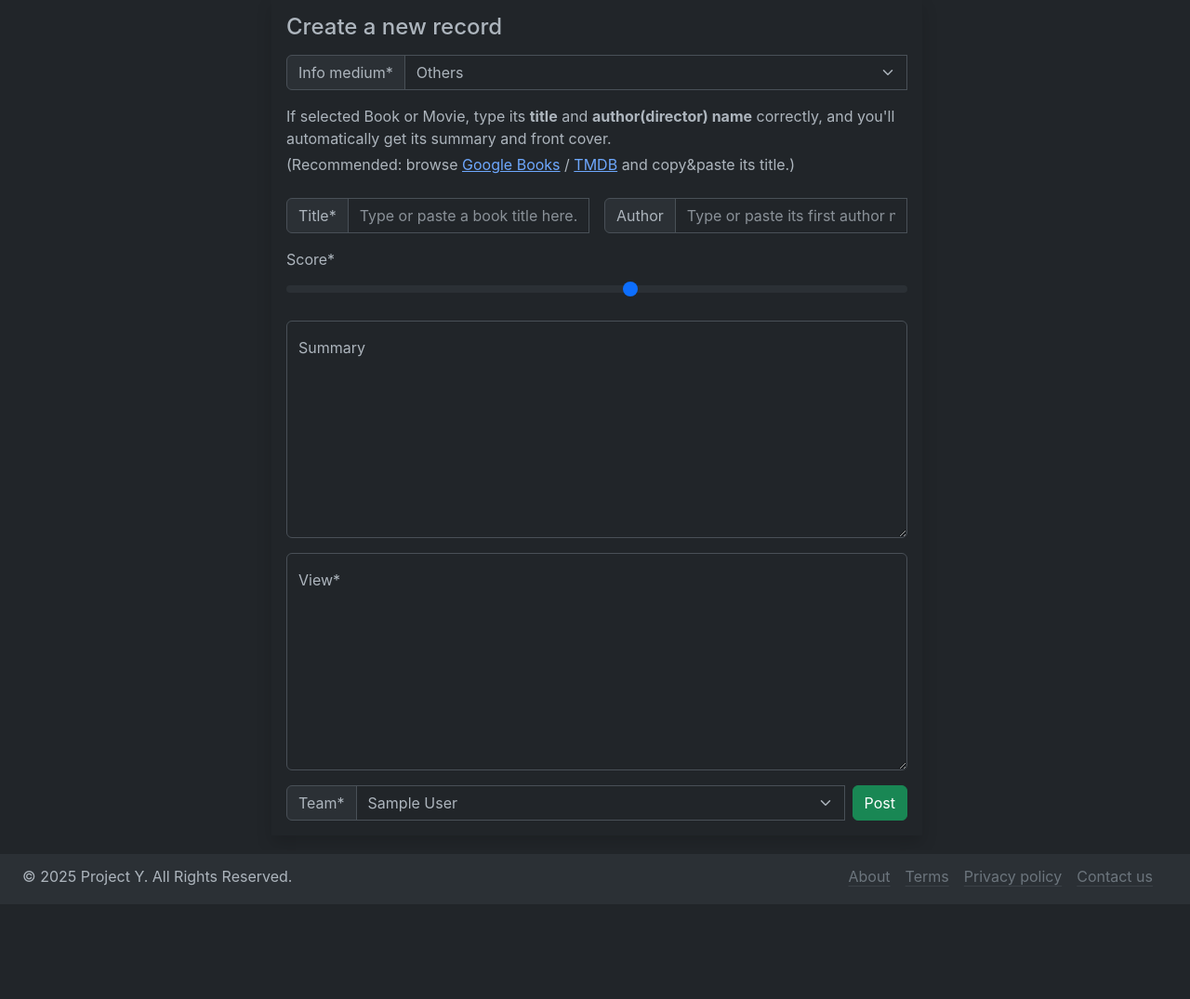
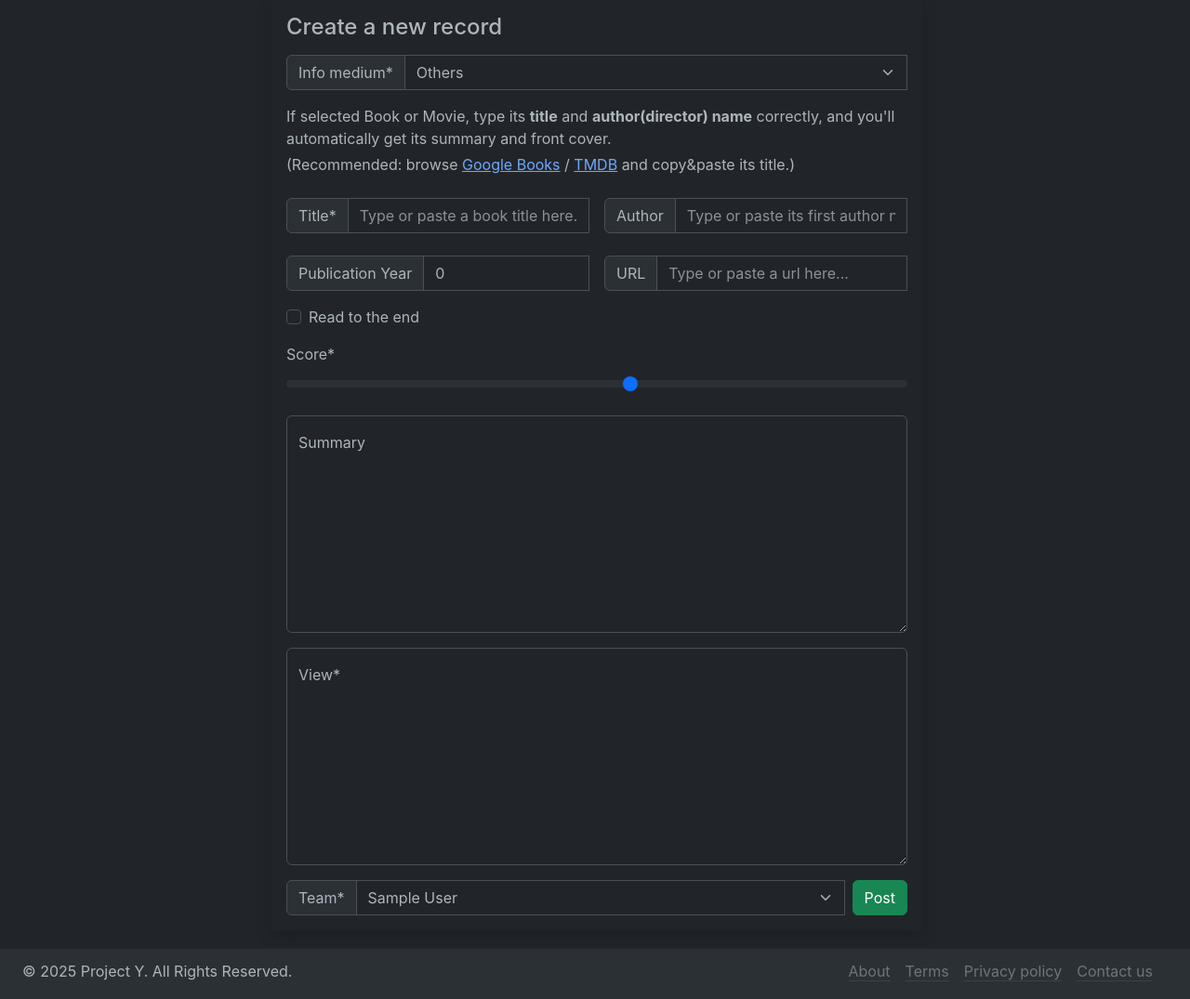
Before and after one commit to dsatoh20/ReadEchoes, a Django app: page /post in a window 1280 px wide. Shown: the part 145-1220 px from the top of the page at 93% size. Before the commit the page ends 1099 px from the top, so only its background shows below. Run offline with Django 4.2, Linux system fonts and the light colour scheme; a user stored in the database is signed in; tables that the repository leaves empty hold one stand-in row (values such as "Sample post"); grey boxes marked "Sample" are stand-in pictures; some libraries are stand-ins or nearby versions.

Commit message:
implemented url and completed field

```diff
--- a/records/forms.py
+++ b/records/forms.py
@@ -11,7 +11,7 @@ medium_choices = [(1, 'Book'), (2, 'Movie'), (3, 'Music'), (4, 'Thesis') ,(0, 'O
 class BookForm(ModelForm):
     class Meta:
         model = Book
-        fields = ['team', 'info_medium', 'title', 'first_author', 'score', 'summary', 'report']
+        fields = ['team', 'info_medium', 'title', 'first_author', 'pub_year', 'link', 'completed', 'score', 'summary', 'report']
         widgets = {
             'team': forms.Select(attrs={'class': 'form-select'}),
             'info_medium': forms.Select(choices=medium_choices,
@@ -20,6 +20,12 @@ class BookForm(ModelForm):
                                             'placeholder': 'Type or paste a book title here...'}),
             'first_author': forms.TextInput(attrs={'class': 'form-control',
                                                    'placeholder': 'Type or paste its first author name here...'}),
+            'pub_year': forms.NumberInput(attrs={'class': 'form-control',
+                                                  'placeholder': 'Publication year'}),
+            'link': forms.URLInput(attrs={'class': 'form-control',
+                                          'placeholder': 'Type or paste a url here...'}),
+            'completed': forms.CheckboxInput(attrs={'class': 'form-check-input',
+                                                  'placeholder': 'Read to the end'}),
             'score': forms.NumberInput(attrs={'class': 'form-range',
                                               'type': 'range',
                                               'min': 1,
@@ -40,7 +46,7 @@ class BookForm(ModelForm):
 class BookUpdateForm(ModelForm):
     class Meta:
         model = Book
-        fields = ['team', 'info_medium', 'title', 'first_author', 'pub_year', 'score', 'summary', 'report']
+        fields = ['team', 'info_medium', 'title', 'first_author', 'pub_year', 'link', 'completed', 'score', 'summary', 'report']
 
         widgets = {
             'team': forms.Select(attrs={'class': 'form-select'}),
@@ -52,6 +58,10 @@ class BookUpdateForm(ModelForm):
                                                    'placeholder': 'Type or paste its first author name here...'}),
             'pub_year': forms.NumberInput(attrs={'class': 'form-control',
                                                   'placeholder': 'Publication year'}),
+            'link': forms.URLInput(attrs={'class': 'form-control',
+                                          'placeholder': 'Type or paste a link here...'}),
+            'completed': forms.CheckboxInput(attrs={'class': 'form-check-input',
+                                                  'placeholder': 'Read to the end'}),
             'score': forms.NumberInput(attrs={'class': 'form-range',
                                               'type': 'range',
                                               'min': 1,
--- a/records/models.py
+++ b/records/models.py
@@ -20,6 +20,8 @@ class Book(models.Model):
     pub_date = models.DateTimeField(auto_now_add=True)
     edit_date = models.DateTimeField(auto_now=True)
     info_medium = models.PositiveIntegerField(default=0) # 0 as Others, 1 as Book, 2 as Movie, 3 as Music, 4 as Thesis
+    link = models.URLField(max_length=200, blank=True, null=True)
+    completed = models.BooleanField(default=False)
 
     def __str__(self):
         return str(self.title) + '/' + str(self.first_author)
--- a/templates/records/post.html
+++ b/templates/records/post.html
@@ -27,6 +27,27 @@
                 <label class="input-group-text">Author</label>
                 {{form.first_author}}
                 <div class="invalid-feedback">{{from.first_author.errors}}</div>
+            </div>
+        </div>
+        <div class="row mt-3 gy-2 gx-3 align-items-center">
+            <div class="col input-group">
+                <label class="input-group-text">Publication Year</label>
+                {{form.pub_year}}
+                <div class="invalid-feedback">{{form.pub_year.errors}}</div>
+            </div>
+            <div class="col input-group">
+                <label class="input-group-text">URL</label>
+                {{form.link}}
+                <div class="invalid-feedback">{{form.pub_year.errors}}</div>
+            </div>
+        </div>
+        <div class="mt-3">
+            <div class="form-check">
+                {{form.completed}}
+                <label class="form-check-label" for="flexCheckDefault">
+                  Read to the end
+                </label>
+                <div class="invalid-feedback">{{form.completed.errors}}</div>
             </div>
         </div>
         <div class="mt-3">
```
Also changed, not shown: templates/records/edit.html (+19 -2 lines), templates/records/record.html (+15 -0 lines), templates/records/reply.html (+15 -0 lines), records/migrations/0008_book_completed_book_link.py (added).
